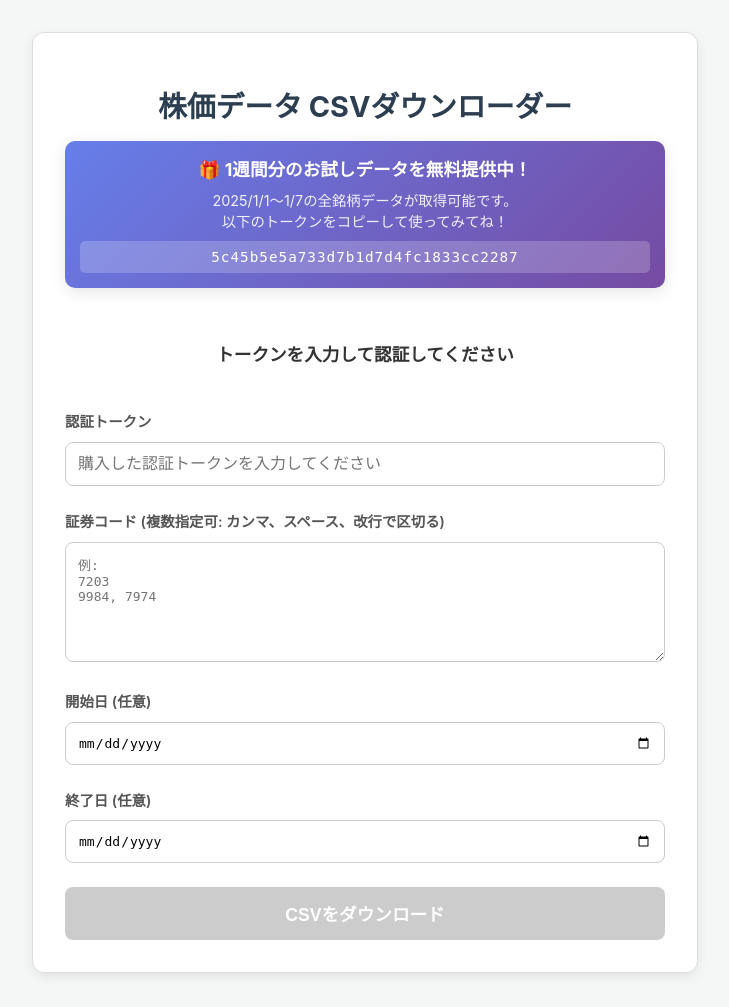
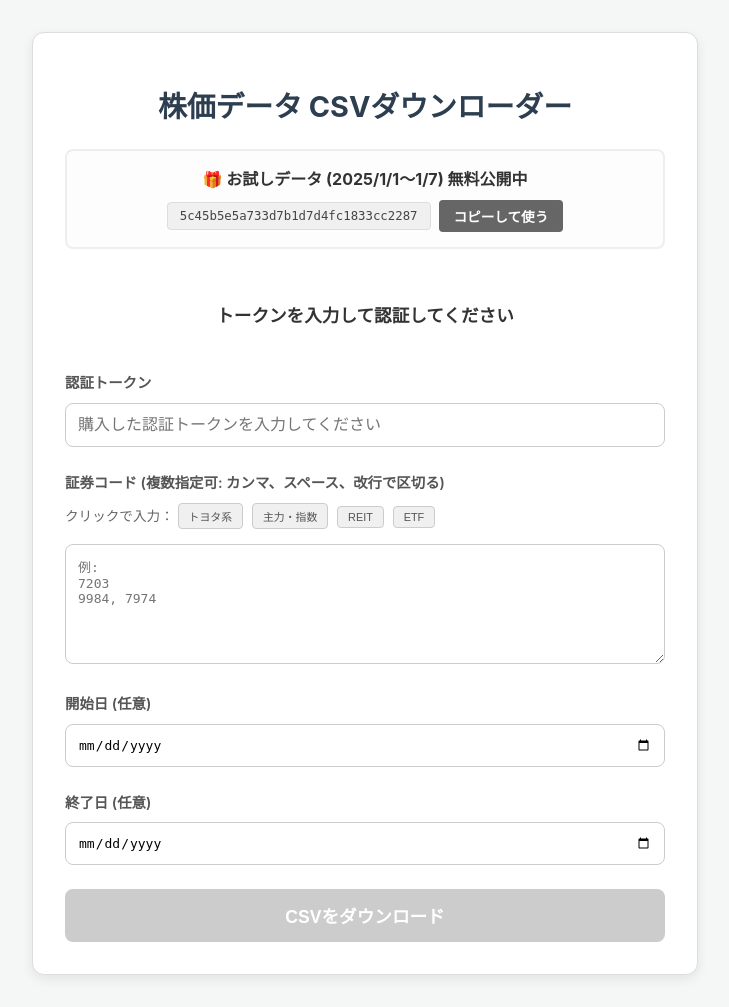
Before and after one commit to sugi-atsu/stockdata, a Flask app: page / in a window 1280 px wide. Shown: the whole page, without its empty margins (275-1004 px from the left). Before the commit the page ends 975 px from the top, so only its background shows below. Run offline with Flask 3, Linux system fonts and the light colour scheme.

Commit message:
Simplify trial UI and add UX helpers for token/tickers

```diff
--- a/src/templates/index.html
+++ b/src/templates/index.html
@@ -132,6 +132,26 @@
             background-color: #cccccc;
             cursor: not-allowed;
         }
+
+        .tag-btn {
+            display: inline-block;
+            width: auto;
+            padding: 4px 10px;
+            font-size: 0.8em;
+            background-color: #f0f0f0;
+            color: #555;
+            border: 1px solid #ccc;
+            border-radius: 4px;
+            cursor: pointer;
+            margin-right: 5px;
+            margin-bottom: 5px;
+            font-weight: normal;
+        }
+
+        .tag-btn:hover {
+            background-color: #e0e0e0;
+            border-color: #999;
+        }
     </style>
 </head>
 
@@ -139,31 +159,39 @@
     <div class="container">
         <div id="header-area">
             <h1>株価データ CSVダウンローダー</h1>
-            <!-- 無料体験の案内を追加 -->
+            <!-- 無料体験の案内をシンプルに修正 -->
             <div style="
-                margin-top: 1em;
+                margin-top: 1.5em;
                 margin-bottom: 2em;
                 padding: 15px;
-                border-radius: 10px;
-                background: linear-gradient(135deg, #667eea 0%, #764ba2 100%);
-                color: white;
+                border: 2px solid #eee;
+                border-radius: 8px;
+                background-color: #fdfdfd;
                 text-align: center;
-                box-shadow: 0 4px 15px rgba(0,0,0,0.1);
             ">
-                <p style="margin: 0 0 8px 0; font-weight: bold; font-size: 1.1em;">🎁 1週間分のお試しデータを無料提供中！</p>
-                <p style="margin: 0; font-size: 0.9em; opacity: 0.9;">
-                    2025/1/1〜1/7の全銘柄データが取得可能です。<br>
-                    以下のトークンをコピーして使ってみてね！
-                </p>
-                <div style="
-                    margin-top: 10px;
-                    padding: 8px;
-                    background: rgba(255,255,255,0.2);
-                    border-radius: 5px;
-                    font-family: monospace;
-                    font-size: 1.1em;
-                    letter-spacing: 1px;
-                ">5c45b5e5a733d7b1d7d4fc1833cc2287</div>
+                <p style="margin: 0 0 10px 0; font-weight: bold; color: #333; font-size: 1.0em;">🎁 お試しデータ
+                    (2025/1/1〜1/7) 無料公開中</p>
+                <div style="display: flex; align-items: center; justify-content: center; gap: 8px;">
+                    <code id="trial-token" style="
+                        padding: 6px 12px;
+                        background: #f0f0f0;
+                        border-radius: 4px;
+                        font-family: monospace;
+                        font-size: 0.95em;
+                        color: #444;
+                        border: 1px solid #ddd;
+                    ">5c45b5e5a733d7b1d7d4fc1833cc2287</code>
+                    <button type="button" onclick="copyToken()" style="
+                        width: auto;
+                        padding: 6px 15px;
+                        font-size: 0.85em;
+                        background: #666;
+                        color: white;
+                        border: none;
+                        border-radius: 4px;
+                        cursor: pointer;
+                    ">コピーして使う</button>
+                </div>
             </div>
             <div id="plan-display">
                 <span id="plan-name"></span>
@@ -180,6 +208,14 @@
 
             <div class="form-group">
                 <label for="tickers">証券コード (複数指定可: カンマ、スペース、改行で区切る)</label>
+                <!-- 銘柄カテゴリのクイック選択を追加 -->
+                <div style="margin-bottom: 10px; font-size: 0.85em; color: #666;">
+                    クリックで入力：
+                    <button type="button" class="tag-btn" onclick="addTickers('7203, 7267, 7201')">トヨタ系</button>
+                    <button type="button" class="tag-btn" onclick="addTickers('9983, 9984, 8035')">主力・指数</button>
+                    <button type="button" class="tag-btn" onclick="addTickers('8951, 8952')">REIT</button>
+                    <button type="button" class="tag-btn" onclick="addTickers('1306, 1321')">ETF</button>
+                </div>
                 <textarea id="tickers" name="tickers" placeholder="例:&#10;7203&#10;9984, 7974"></textarea>
             </div>
             <div class="form-group">
@@ -204,8 +240,28 @@
         const startDateInput = document.getElementById('start_date');
         const endDateInput = document.getElementById('end_date');
         const downloadForm = document.getElementById('download-form');
+        const tickersTextarea = document.getElementById('tickers');
 
         let currentPlanInfo = {}; // 現在のプラン情報を保持するグローバル変数
+
+        // トークンコピー機能
+        function copyToken() {
+            const tokenText = document.getElementById('trial-token').textContent;
+            navigator.clipboard.writeText(tokenText).then(() => {
+                tokenInput.value = tokenText;
+                validateToken();
+                alert('トークンをコピーして入力欄にセットしました！');
+            });
+        }
+
+        // 銘柄クイック入力機能
+        function addTickers(tickerString) {
+            if (tickersTextarea.value.trim() === '') {
+                tickersTextarea.value = tickerString;
+            } else {
+                tickersTextarea.value += ', ' + tickerString;
+            }
+        }
 
         tokenInput.addEventListener('blur', validateToken);
 
@@ -221,8 +277,8 @@
 
         // フォームが送信される直前の最終チェック
         downloadForm.addEventListener('submit', function (event) {
-            // 買い切りプランの場合のみチェックを実行
-            if (currentPlanInfo.plan_name === '買い切りプラン') {
+            // 買い切りプランや体験プランの場合のみチェックを実行
+            if (currentPlanInfo.plan_name === '買い切りプラン' || currentPlanInfo.plan_name === '無料体験プラン') {
                 const startDate = startDateInput.value;
                 const endDate = endDateInput.value;
                 const minDate = currentPlanInfo.min_date;
@@ -271,7 +327,7 @@
                     localStorage.setItem('stockdata_token', token);
 
                     // プランに応じて日付入力の制限を動的に設定
-                    if (data.plan_name === '買い切りプラン') {
+                    if (data.plan_name === '買い切りプラン' || data.plan_name === '無料体験プラン') {
                         startDateInput.min = data.min_date;
                         startDateInput.max = data.max_date;
                         endDateInput.min = data.min_date;
```
Also changed, not shown: docs/deployment_history.md (+6 -5 lines).
